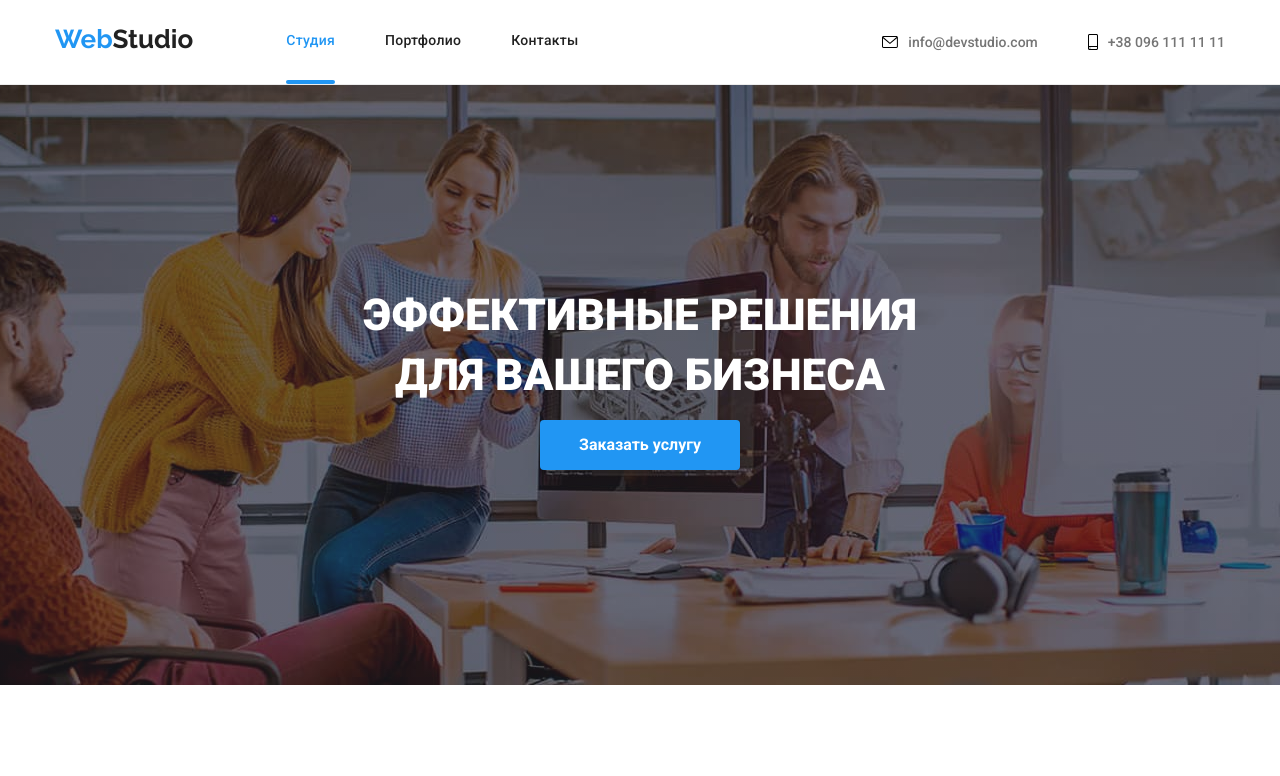
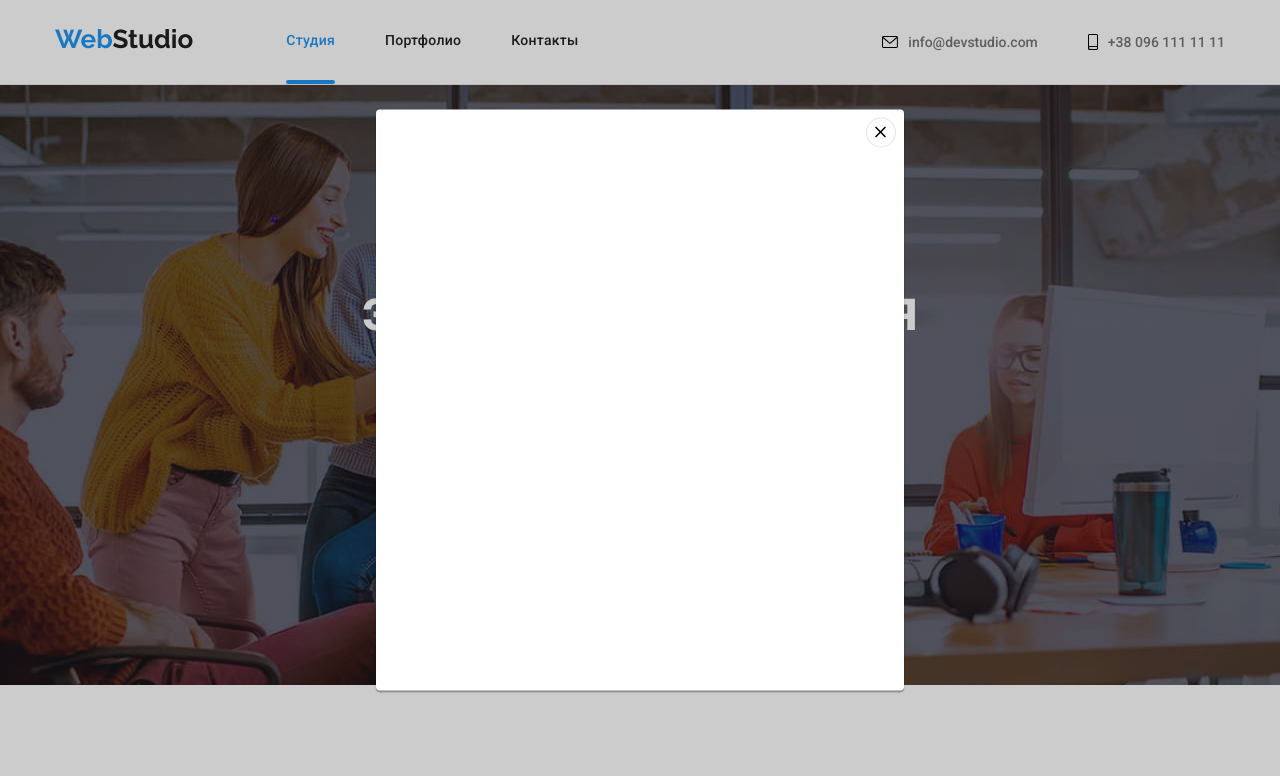
Before and after one commit to Chillbeffore/goit-markup-hw-05, a plain HTML site: page index.html in a window 1280 px wide. Both pictures are taken after a click on the button "Заказать услугу". Shown: the top 776 px of the page. Drawn offline with nearby package versions, Linux system fonts and the light colour scheme.

Commit message:
Зделал дз

```diff
--- a/css/styles.css
+++ b/css/styles.css
@@ -205,6 +205,7 @@ section {
   background-color: rgba(0, 0, 0, 0.2);
   top: 0;
   left: 0;
+  transition: 250ms ease;
 }
 
 .modal {
@@ -218,21 +219,28 @@ section {
   top: 50%;
   left: 50%;
   transform: translate(-50%, -50%);
+  z-index: 1;
 }
-/* .close-item {
-  padding: 0;
+.close-item {
+  padding: 00px;
   width: 30px;
   height: 30px;
+  background-color: var(--white-color);
   border: 1px solid rgba(0, 0, 0, 0.1);
   position: relative;
   top: 8px;
-  right: 8px;
+  right: -490px;
+  z-index: 2;
+  border-radius: 50%;
+  cursor: pointer;
 }
+
 .close-btn {
-  padding: 0;
+  padding: 0px;
   position: absolute;
-  top: 0;
-} */
+  top: 5px;
+  left: 4px;
+}
 .first-section .section-text {
   text-transform: uppercase;
   color: var(--white-color);
@@ -817,11 +825,7 @@ section {
   margin-right: auto;
   overflow: hidden;
 }
-.photo-cards:hover .action,
-.photo-cards:focus .action {
-  transform: translateY(0%);
-  background-color: rgba(33, 150, 243, 0.9);
-}
+
 .action {
   position: absolute;
   top: 0;
@@ -836,7 +840,12 @@ section {
   color: var(--white-color);
   letter-spacing: 0.03em;
   transform: translateY(100%);
-  transition: transform 250ms ease;
+  transition: 250ms ease;
+}
+.photo-cards:hover .action,
+.photo-cards:focus .action {
+  transform: translateY(0%);
+  background-color: rgba(33, 150, 243, 0.9);
 }
 .cards {
   margin-top: 0px;
--- a/index.html
+++ b/index.html
@@ -59,19 +59,10 @@
       <div class="container">
 
         <h1 class="section-text">Эффективные решения <br> для вашего бизнеса</h1>
-        <button class="section-button" type="button">Заказать услугу</button>
+        <button data-modal-open class="section-button" type="button">Заказать услугу</button>
 
       </div>
-      <div class="backdrop is-hidden">
-        <div class="modal">
-          <!-- <button class="close-item">
-            <div class="close-btn">
-              <img src="./img/close-black.svg" alt="">
-            </div>
-          </button> -->
 
-        </div>
-      </div>
     </section>
     <section class="second-section">
       <div class="container">
@@ -414,6 +405,17 @@
       </div>
     </div>
   </footer>
+  <div class="backdrop is-hidden" data-modal>
+    <div class="modal">
+      <button class="close-item" data-modal-close>
+        <div class="close-btn">
+          <img src="./img/close-black.svg" alt="">
+
+      </button>
+    </div>
+  </div>
+  </div>
+  <script src="./js/modal.js"></script>
 </body>
 
 </html>
--- /dev/null
+++ b/js/modal.js
@@ -0,0 +1,14 @@
+(() => {
+  const refs = {
+    openModalBtn: document.querySelector("[data-modal-open]"),
+    closeModalBtn: document.querySelector("[data-modal-close]"),
+    modal: document.querySelector("[data-modal]"),
+  };
+
+  refs.openModalBtn.addEventListener("click", toggleModal);
+  refs.closeModalBtn.addEventListener("click", toggleModal);
+
+  function toggleModal() {
+    refs.modal.classList.toggle("is-hidden");
+  }
+})();
```
